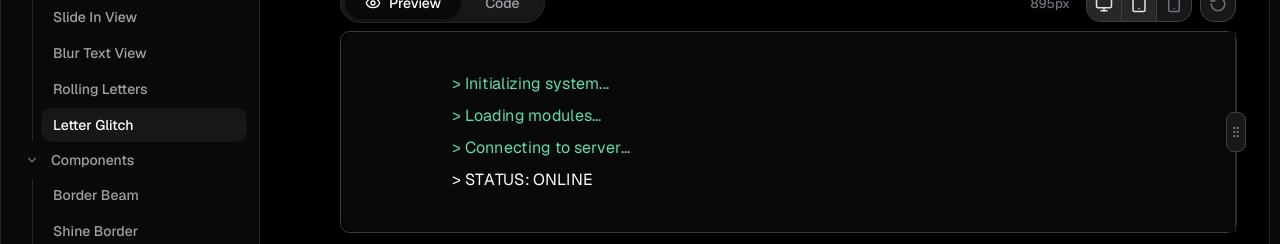
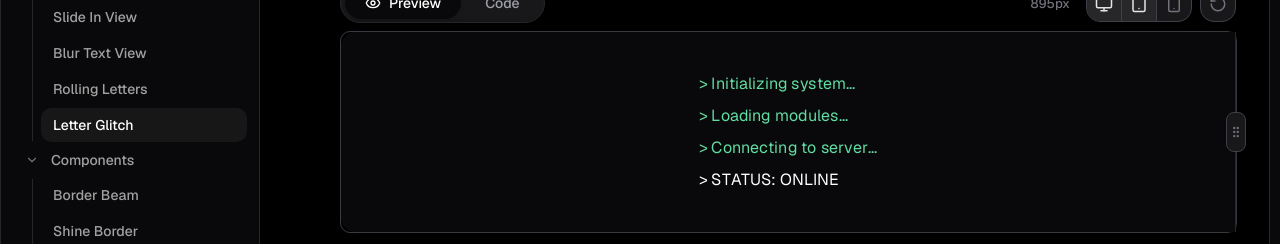
Before and after one commit to olovalabs/olovaui, a Next.js app: page /docs/text/letter-glitch in a window 1280 px wide. Shown: the part 290-534 px from the top of the page. Built offline with nearby package versions, Linux system fonts and the light colour scheme; no server answers.

Commit message:
fix: fix Letter Glitch width

```diff
--- a/src/app/docs/text/letter-glitch/index.tsx
+++ b/src/app/docs/text/letter-glitch/index.tsx
@@ -28,8 +28,6 @@ export function LetterGlitchView() {
   }, []);
 
   return (
-    <div className="w-full max-w-2xl mx-auto">
-      <div>
         <div className="space-y-1">
           {lines.map((line, index) => (
             <div key={line.text}>
@@ -47,8 +45,6 @@ export function LetterGlitchView() {
             </div>
           ))}
         </div>
-      </div>
-    </div>
   );
 }
 
```
